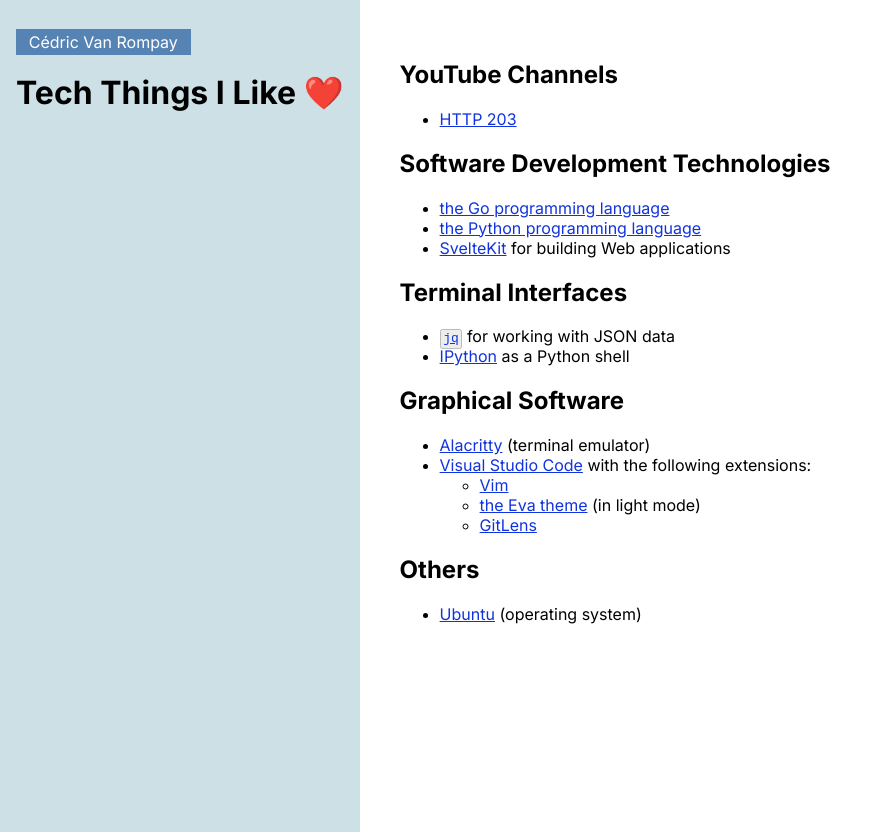
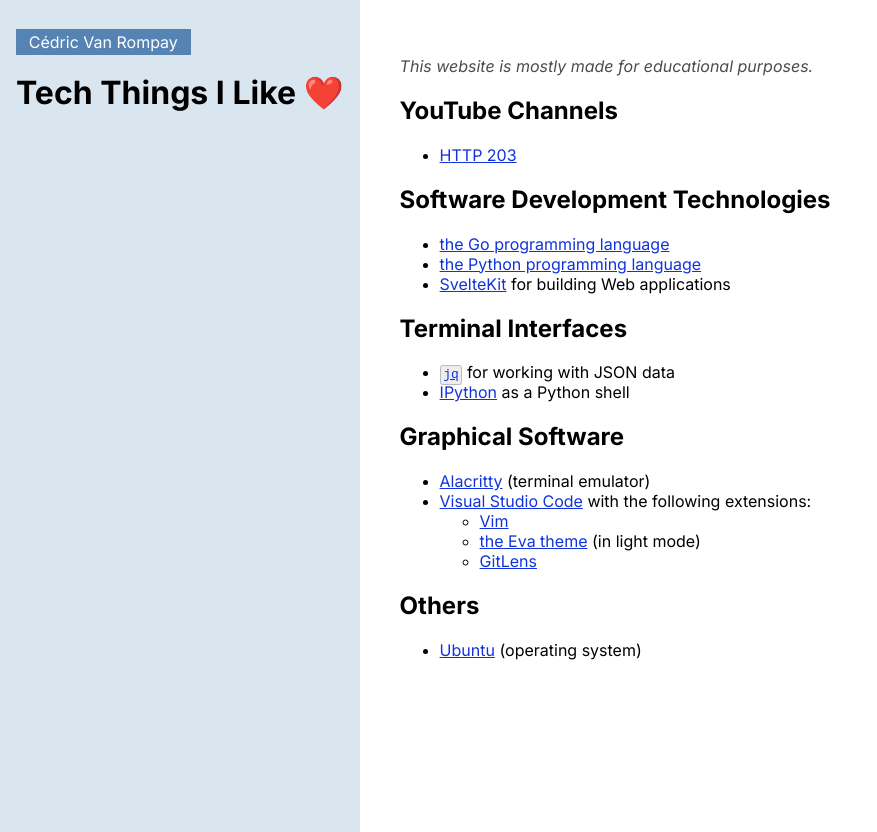
Before and after one commit to cedricvanrompay/likes, a plain HTML site: page index.html in a window 1280 px wide. Shown: the whole page, without its empty margins (0-877 px from the left). Drawn offline with Linux system fonts and the light colour scheme.

Commit message:
add note

```diff
--- a/index.html
+++ b/index.html
@@ -21,6 +21,8 @@
     </header>
 
     <main>
+        <p class="note">This website is mostly made for educational purposes.</p>
+
         <h2>YouTube Channels</h2>
 
         <ul>
--- a/style.css
+++ b/style.css
@@ -21,8 +21,13 @@ code {
     border-radius: .2em
 }
 
+p.note {
+    opacity: .7;
+    font-style: italic
+}
+
 header {
-    background-color: #CDE0E5;
+    background-color: #D9E5EF;
     padding: 1em;
 }
 
```
